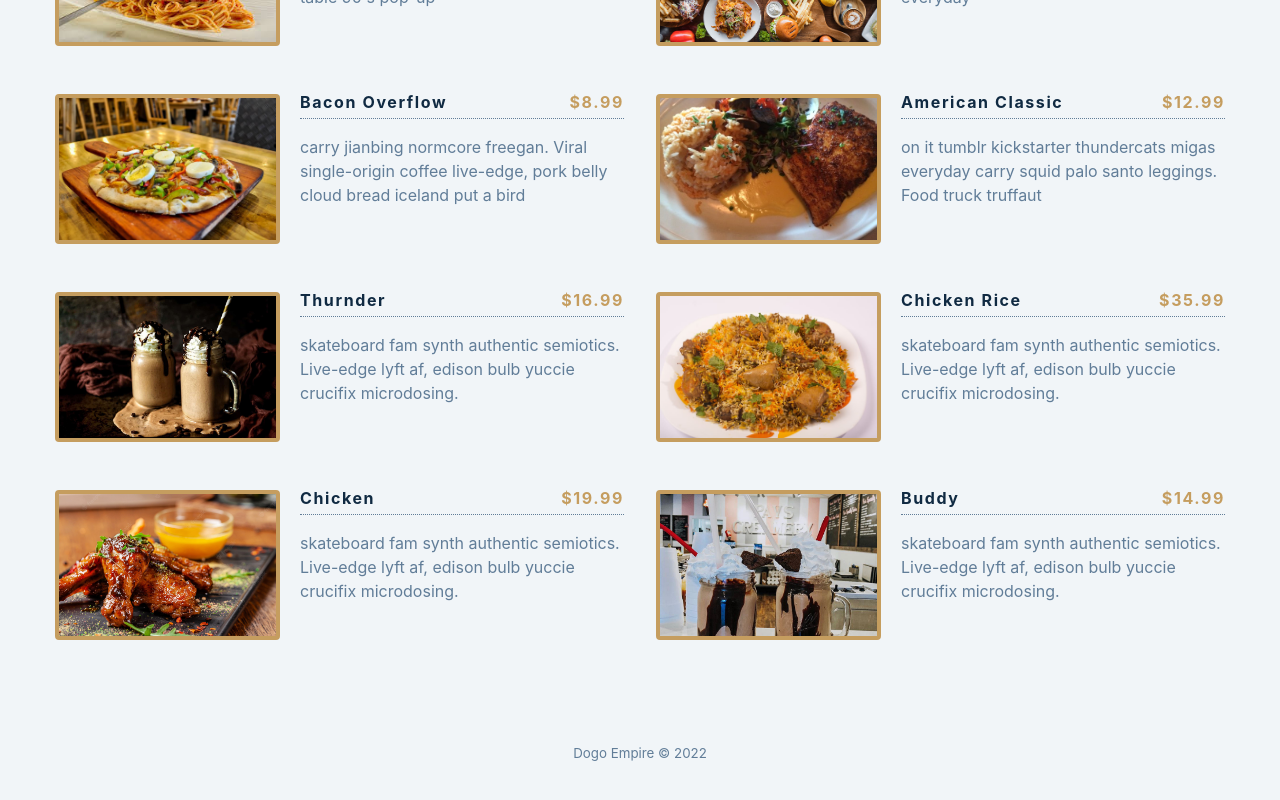
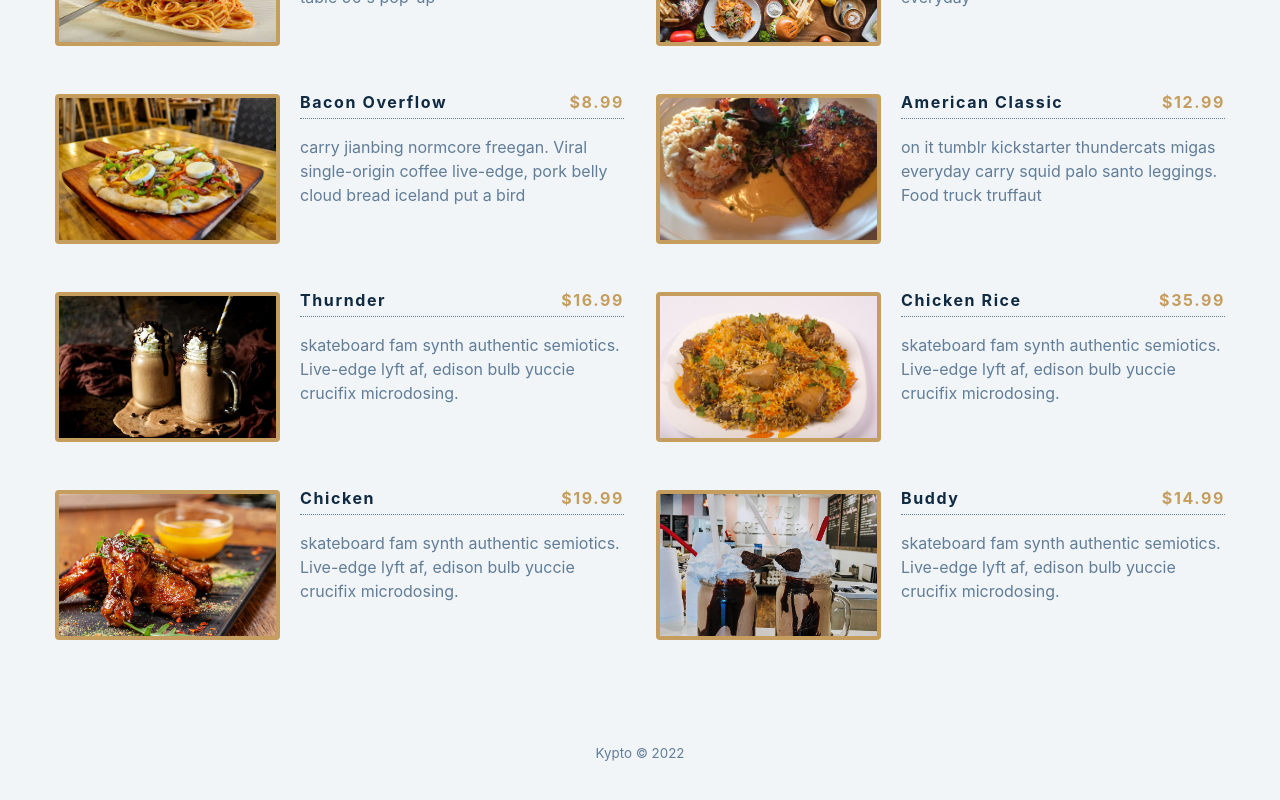
Before and after one commit to zeredogo/react-menu, a React (Create React App) app: page / in a window 1280 px wide. Shown: the part 766-1566 px from the top of the page. Built offline with nearby package versions, Linux system fonts and the light colour scheme.

Commit message:
update made

```diff
--- a/src/App.js
+++ b/src/App.js
@@ -29,7 +29,7 @@ function App() {
       <Categories categories={categories} filterItems={filterItems}/>
       <Menu items={menuItems}/>
     </section>
-    <p className="footer"><small>Dogo Empire &copy; 2022</small></p>
+    <p className="footer"><small>Kypto &copy; 2022</small></p>
    </main>
   );
 }
```
